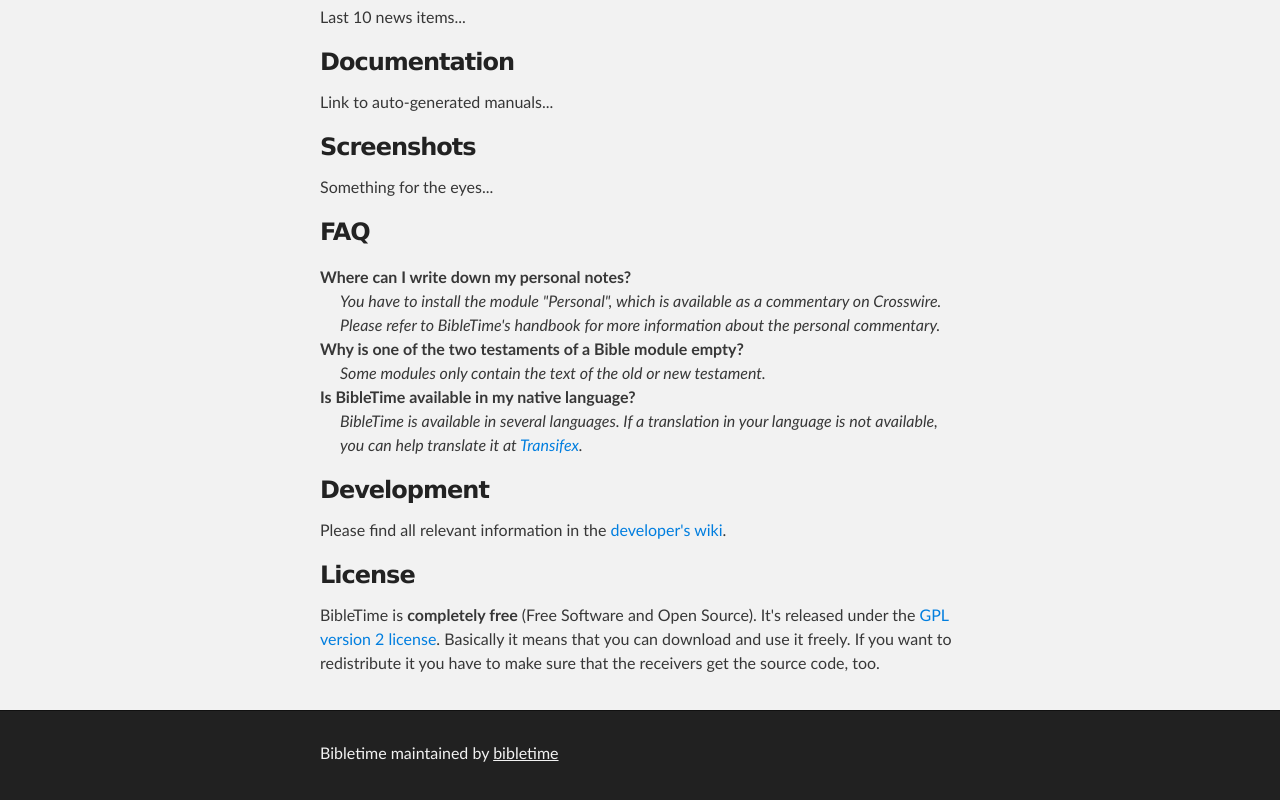
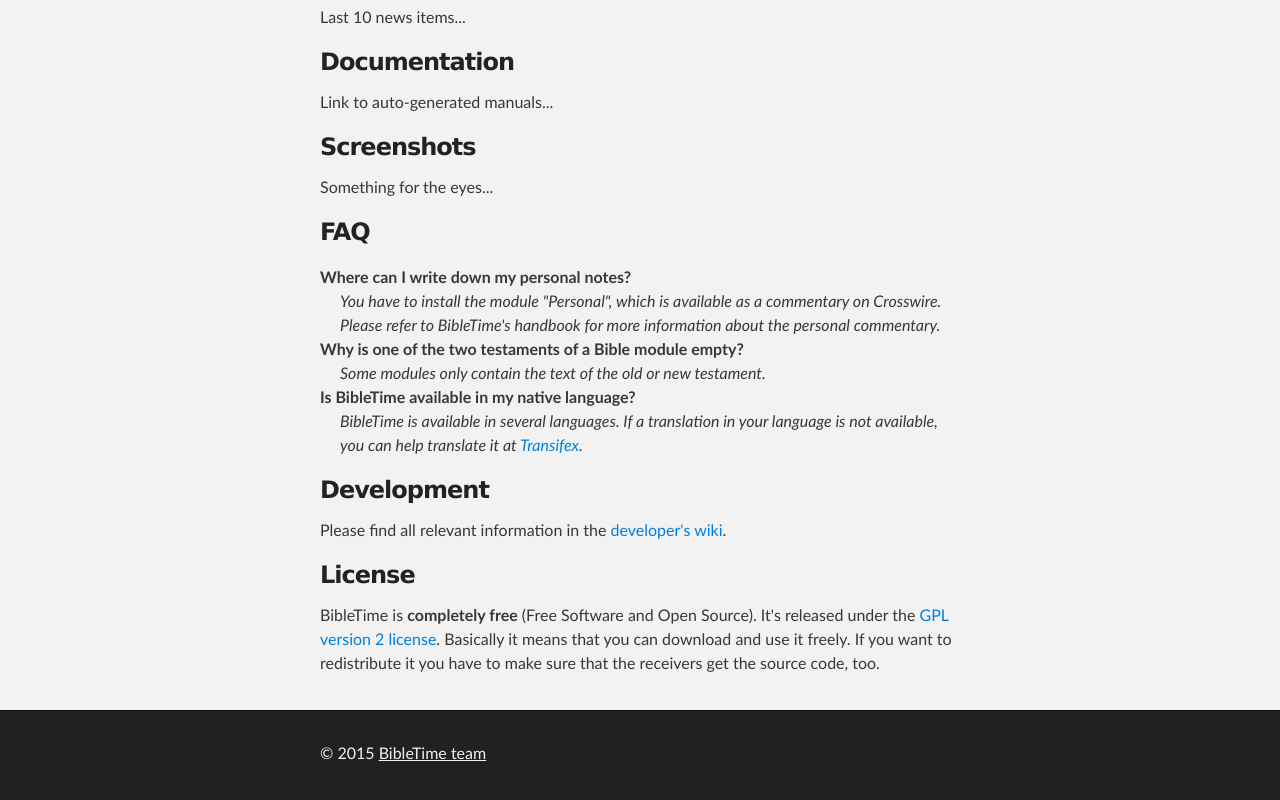
Before and after one commit to bibletime/bibletime.github.io, a plain HTML site: page index.html in a window 1280 px wide. Shown: the part 543-1343 px from the top of the page. Drawn offline with Linux system fonts and the light colour scheme.

Commit message:
Copyright

```diff
--- a/index.html
+++ b/index.html
@@ -119,7 +119,7 @@
     <!-- FOOTER  -->
     <div id="footer_wrap" class="outer">
       <footer class="inner">
-        <p class="copyright">Bibletime maintained by <a href="https://github.com/bibletime">bibletime</a></p>
+        <p class="copyright">© 2015 <a href="https://github.com/bibletime">BibleTime team</a></p>
       </footer>
     </div>
 
```
